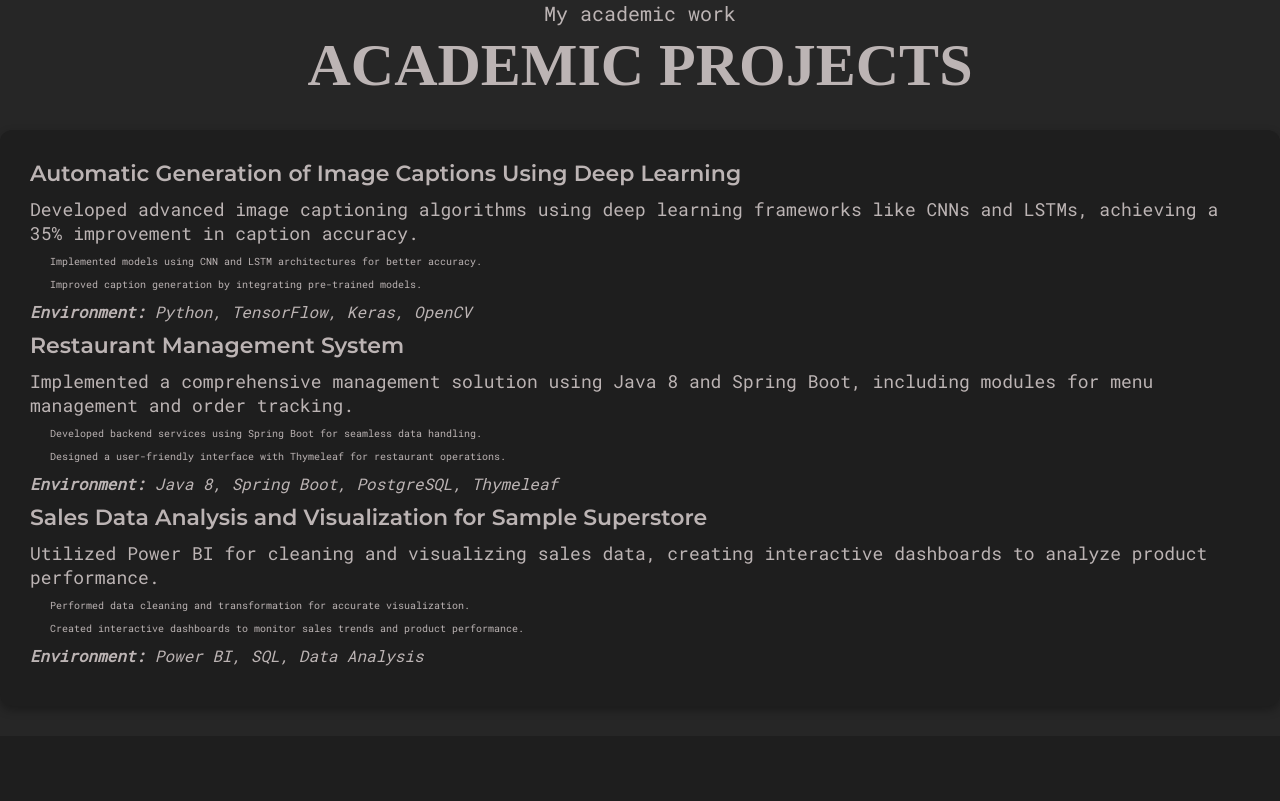
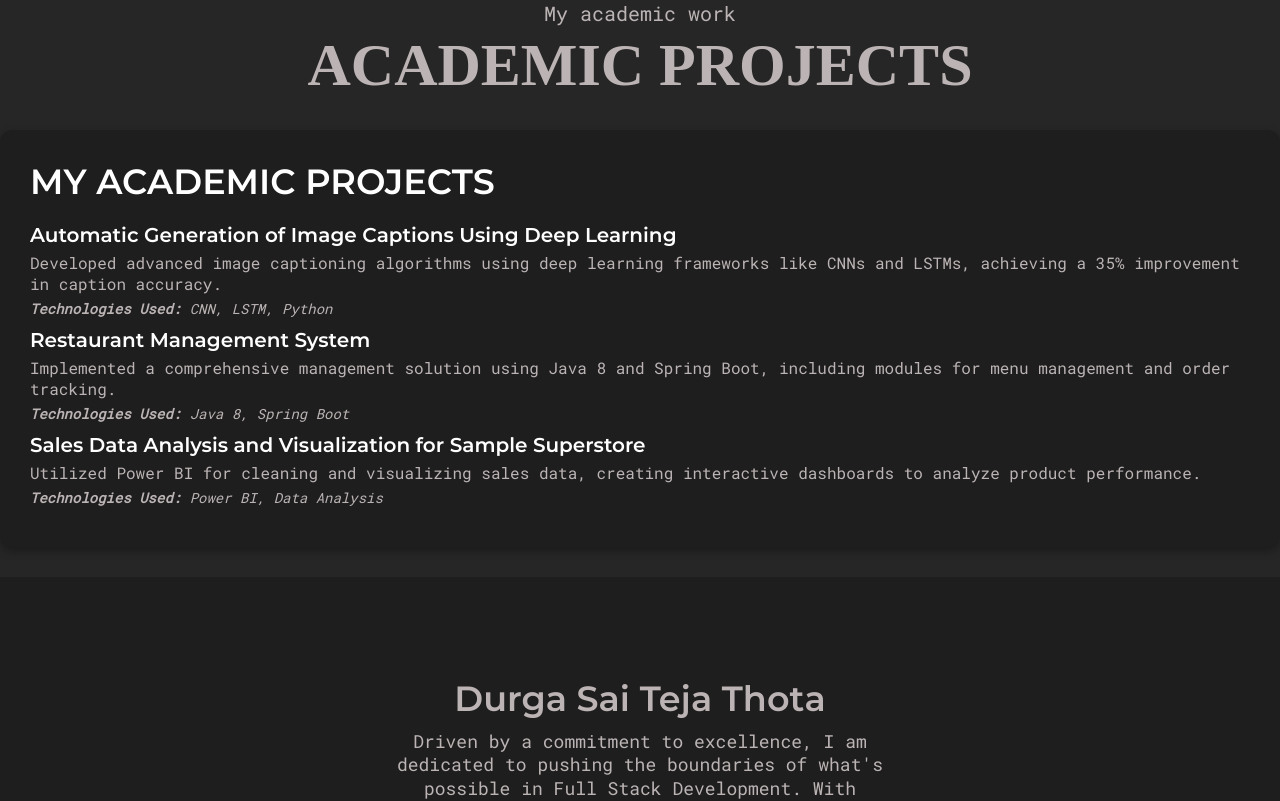
Before and after one commit to durgasaitejathota/durga-portfolio, a React (Create React App) app: page /experience in a window 1280 px wide. Shown: the top 801 px of the page. Built offline with nearby package versions, Linux system fonts and the light colour scheme; a web font is replaced by a local one.

Commit message:
Update ExperienceSection.js

```diff
--- a/src/components/ExperienceSection.js
+++ b/src/components/ExperienceSection.js
@@ -2,84 +2,74 @@ import React from 'react';
 import styled from 'styled-components';
 
 const ExperienceStyle = styled.div`
-  background-color: var(--deep-dark); /* Adds a background color */
-  padding: 3rem; /* Adds padding for spacing */
-  border-radius: 12px; /* Rounded corners */
-  box-shadow: 0px 4px 10px rgba(0, 0, 0, 0.3); /* Subtle shadow for a 3D effect */
-  text-align: left; /* Align text to the left for a different look */
-  margin: 3rem 0; /* Margin for spacing from other sections */
+  background-color: var(--deep-dark); /* Match the contact banner color */
+  padding: 3rem;
+  border-radius: 12px;
+  box-shadow: 0px 4px 10px rgba(0, 0, 0, 0.3);
+  text-align: left;
+  margin: 3rem 0;
 
   h2 {
-    font-size: 3.5rem; /* Increase font size for the heading */
-    margin-bottom: 2rem; /* Margin below the heading */
-    color: var(--white); /* Make heading color different */
-    text-transform: uppercase; /* Optional: make the text uppercase */
+    font-size: 3.5rem;
+    margin-bottom: 2rem;
+    color: var(--white);
+    text-transform: uppercase;
   }
 
   h3 {
-    font-size: 2.2rem; /* Font size for experience titles */
-    margin-bottom: 1rem;
-    color: var(--gray-1); /* Lighter color for titles */
+    font-size: 2rem; /* Adjust font size to match the second screenshot */
+    margin-bottom: 0.5rem; /* Adjusted for closer spacing */
+    color: var(--white); /* Use the same color for the titles as headings */
   }
 
   p {
-    font-size: 1.8rem; /* Font size for experience descriptions */
-    margin-bottom: 1rem;
-    color: var(--light-gray); /* Lighter color for descriptions */
+    font-size: 1.6rem;
+    margin-bottom: 0.5rem; /* Reduce spacing for a tighter look */
+    color: var(--gray-1);
   }
 
   .environment {
-    font-size: 1.6rem; /* Font size for environment details */
-    font-style: italic; /* Italics to differentiate environment text */
-    color: var(--light-gray);
+    font-size: 1.4rem;
+    font-style: italic;
+    color: var(--gray-1);
+    margin-bottom: 1rem;
   }
 
   ul {
-    list-style-type: disc; /* Use bullet points for list items */
-    margin-left: 2rem; /* Indent the list */
+    list-style-type: none; /* Remove bullet points */
+    padding-left: 0;
   }
 
   li {
-    margin-bottom: 1rem; /* Spacing between list items */
-    color: var(--light-gray); /* Lighter color for list items */
+    margin-bottom: 0.5rem;
+    color: var(--light-gray);
   }
 `;
 
 export default function ExperienceSection() {
   return (
     <ExperienceStyle>
+      <h2>My Academic Projects</h2>
       <div>
         <h3>Automatic Generation of Image Captions Using Deep Learning</h3>
         <p>
           Developed advanced image captioning algorithms using deep learning frameworks like CNNs and LSTMs, achieving a 35% improvement in caption accuracy.
         </p>
-        <ul>
-          <li>Implemented models using CNN and LSTM architectures for better accuracy.</li>
-          <li>Improved caption generation by integrating pre-trained models.</li>
-        </ul>
-        <p className="environment"><strong>Environment:</strong> Python, TensorFlow, Keras, OpenCV</p>
+        <p className="environment"><strong>Technologies Used:</strong> CNN, LSTM, Python</p>
       </div>
       <div>
         <h3>Restaurant Management System</h3>
         <p>
           Implemented a comprehensive management solution using Java 8 and Spring Boot, including modules for menu management and order tracking.
         </p>
-        <ul>
-          <li>Developed backend services using Spring Boot for seamless data handling.</li>
-          <li>Designed a user-friendly interface with Thymeleaf for restaurant operations.</li>
-        </ul>
-        <p className="environment"><strong>Environment:</strong> Java 8, Spring Boot, PostgreSQL, Thymeleaf</p>
+        <p className="environment"><strong>Technologies Used:</strong> Java 8, Spring Boot</p>
       </div>
       <div>
         <h3>Sales Data Analysis and Visualization for Sample Superstore</h3>
         <p>
           Utilized Power BI for cleaning and visualizing sales data, creating interactive dashboards to analyze product performance.
         </p>
-        <ul>
-          <li>Performed data cleaning and transformation for accurate visualization.</li>
-          <li>Created interactive dashboards to monitor sales trends and product performance.</li>
-        </ul>
-        <p className="environment"><strong>Environment:</strong> Power BI, SQL, Data Analysis</p>
+        <p className="environment"><strong>Technologies Used:</strong> Power BI, Data Analysis</p>
       </div>
     </ExperienceStyle>
   );
```
